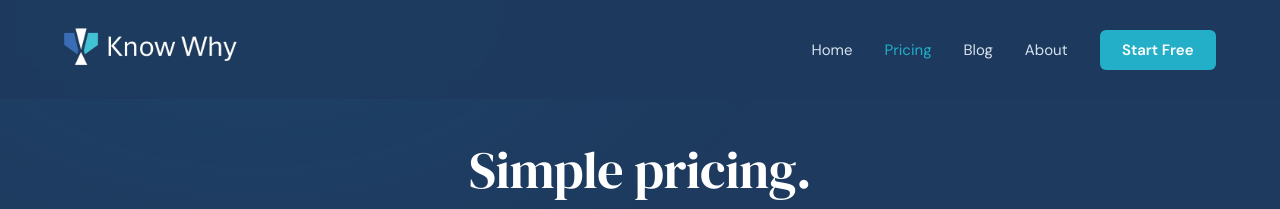
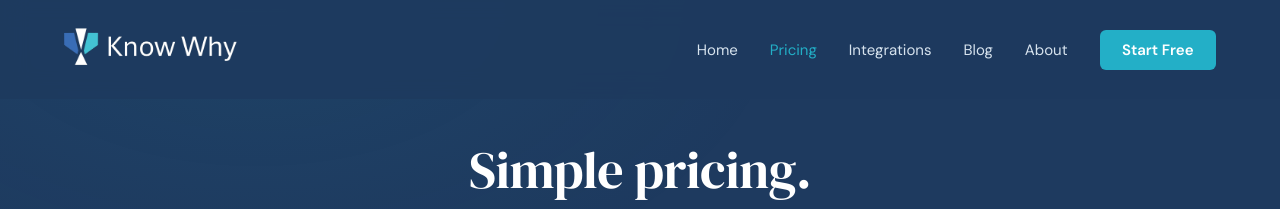
Before and after one commit to katiealbanos-lgtm/know-why.ai, a Jekyll site: the page pricing.html, which Jekyll copies as it is, in a window 1280 px wide. Shown: the top 209 px of the page. Built offline with Jekyll 4.4.1, drawn with Linux system fonts in a browser that asks for light colours.

Commit message:
Integrations added to nav — update pricing.html

```diff
--- a/pricing.html
+++ b/pricing.html
@@ -537,6 +537,7 @@
     <ul class="nav-links">
       <li><a href="/">Home</a></li>
       <li><a href="/pricing" class="active">Pricing</a></li>
+      <li><a href="/integrations">Integrations</a></li>
       <li><a href="/blog">Blog</a></li>
       <li><a href="/about">About</a></li>
       <li><a href="/#trial" class="nav-cta">Start Free</a></li>
```
